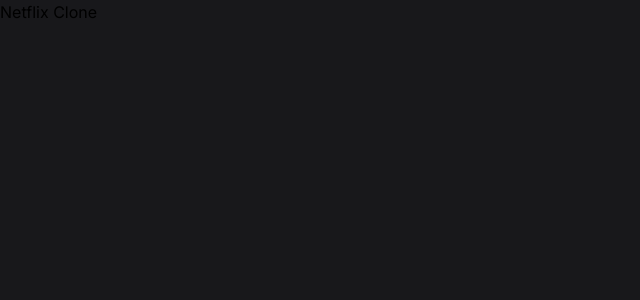
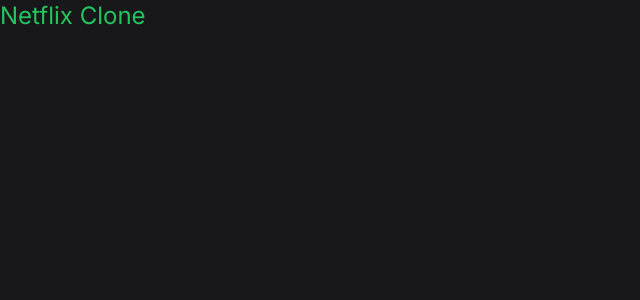
Before and after one commit to sc30gsw/netflix-clone, a Next.js app: page / in a window 1280 px wide. Shown: the top 300 px of the page, without its empty margins (0-640 px from the left). Built offline with nearby package versions, Linux system fonts and the light colour scheme.

Commit message:
トップページの表示

```diff
--- a/app/page.tsx
+++ b/app/page.tsx
@@ -1,7 +1,7 @@
 const Home = () => {
   return (
     <>
-      <h1>Netflix Clone</h1>
+      <h1 className="text-2xl text-green-500">Netflix Clone</h1>
     </>
   )
 }
```
